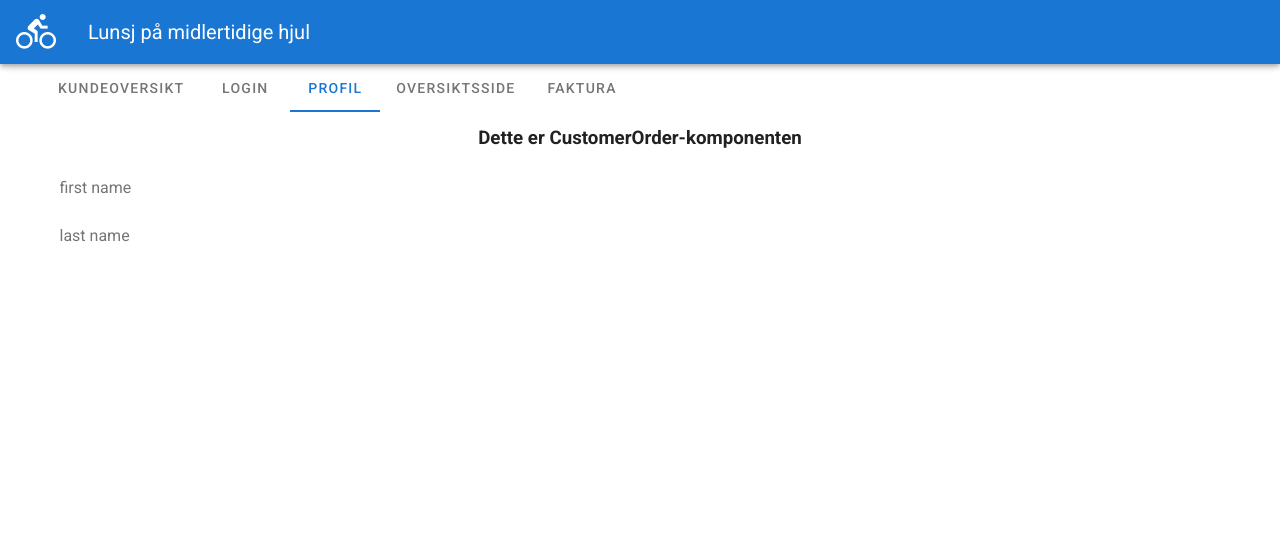
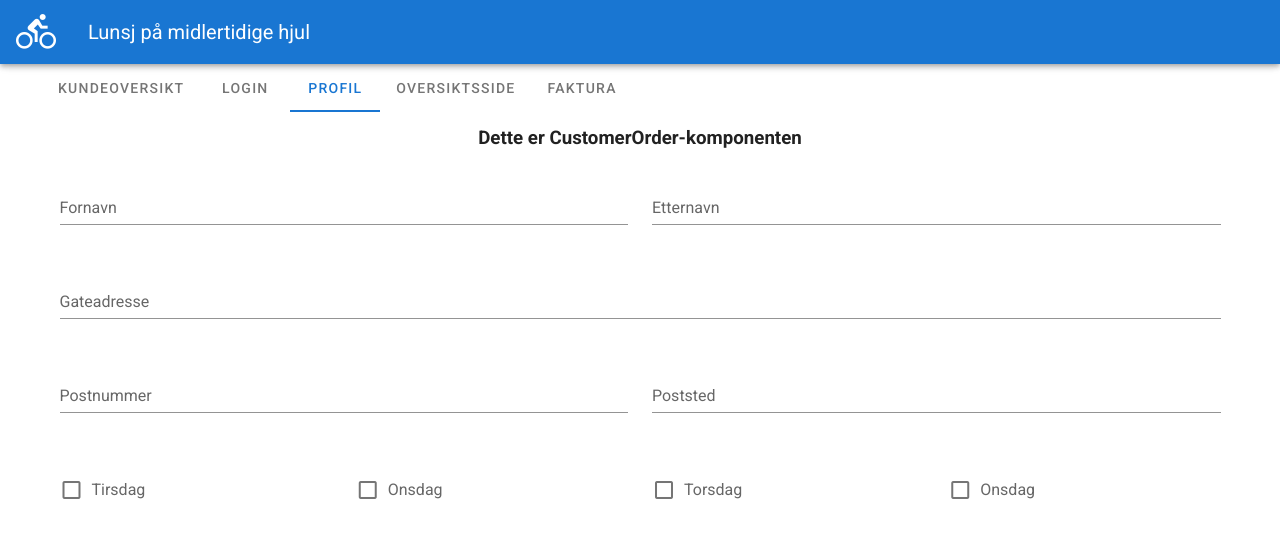
Before and after one commit to synnesorensen/bachelor, a Vue app in the folder clients/webclient/: page / in a window 1280 px wide. Both pictures are taken after a click on the tab "PROFIL". Shown: the top 538 px of the page. Built offline with nearby package versions, Linux system fonts and the light colour scheme.

Commit message:
Added more fields to the form

```diff
--- a/clients/webclient/src/components/CustomerOrder.vue
+++ b/clients/webclient/src/components/CustomerOrder.vue
@@ -5,14 +5,41 @@
 				<h3>Dette er CustomerOrder-komponenten</h3>
 			</v-col>
 		</v-row>
-		<v-row>
-			<v-col cols="12">
-				<input placeholder="first name">
+		<v-row class="text-center">
+			<v-col>
+				<v-text-field label ="Fornavn" v-model="Fornavn"></v-text-field>
 			</v-col>
-			<v-col cols="12">
-				<input placeholder="last name">
+            <v-col>
+                <v-text-field label ="Etternavn" v-model="Etternavn"></v-text-field>
 			</v-col>
 		</v-row>
+        <v-row class ="text-center">
+            <v-col>
+                <v-text-field label="Gateadresse" v-model="Gateadresse"></v-text-field>
+            </v-col>
+        </v-row>
+        <v-row class ="text-center">
+            <v-col>
+                <v-text-field label="Postnummer" v-model="Postnummer"></v-text-field>
+            </v-col>
+            <v-col>
+                <v-text-field label="Poststed" v-model="Poststed"></v-text-field>
+            </v-col>
+        </v-row>
+        <v-row class="text-center">
+            <v-col>
+                <v-checkbox label="Tirsdag" v-model="tirsdag"></v-checkbox>
+            </v-col>
+            <v-col>
+                <v-checkbox label="Onsdag" v-model="onsdag"></v-checkbox>
+            </v-col>
+            <v-col>
+                <v-checkbox label="Torsdag" v-model="onsdag"></v-checkbox>
+            </v-col>
+            <v-col>
+                <v-checkbox label="Onsdag" v-model="torsdag"></v-checkbox>
+            </v-col>
+        </v-row>
 	</v-container>
 </template>
 
```
